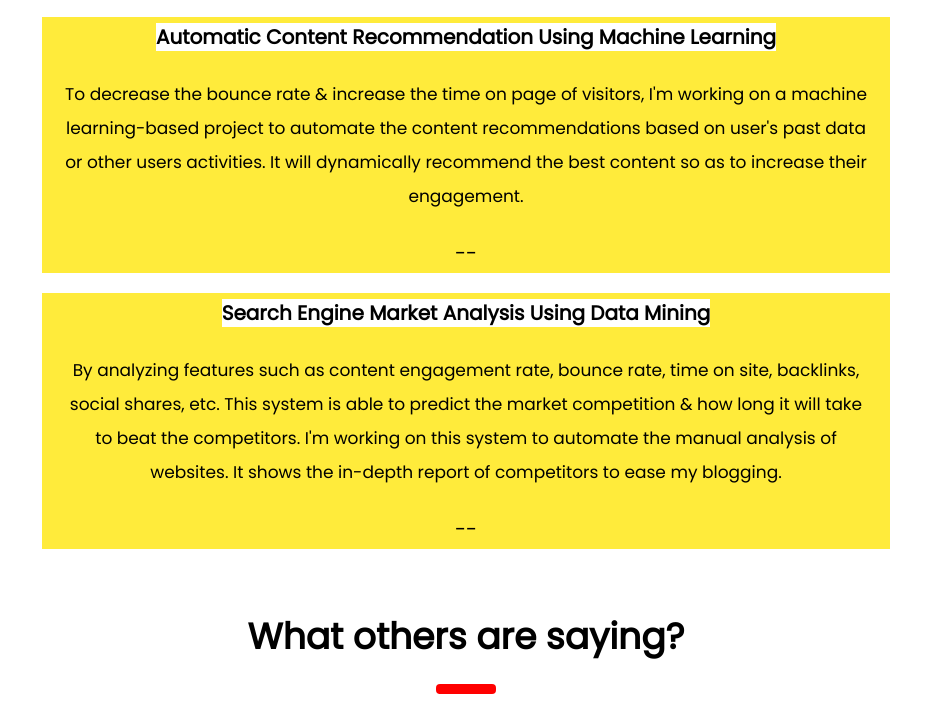
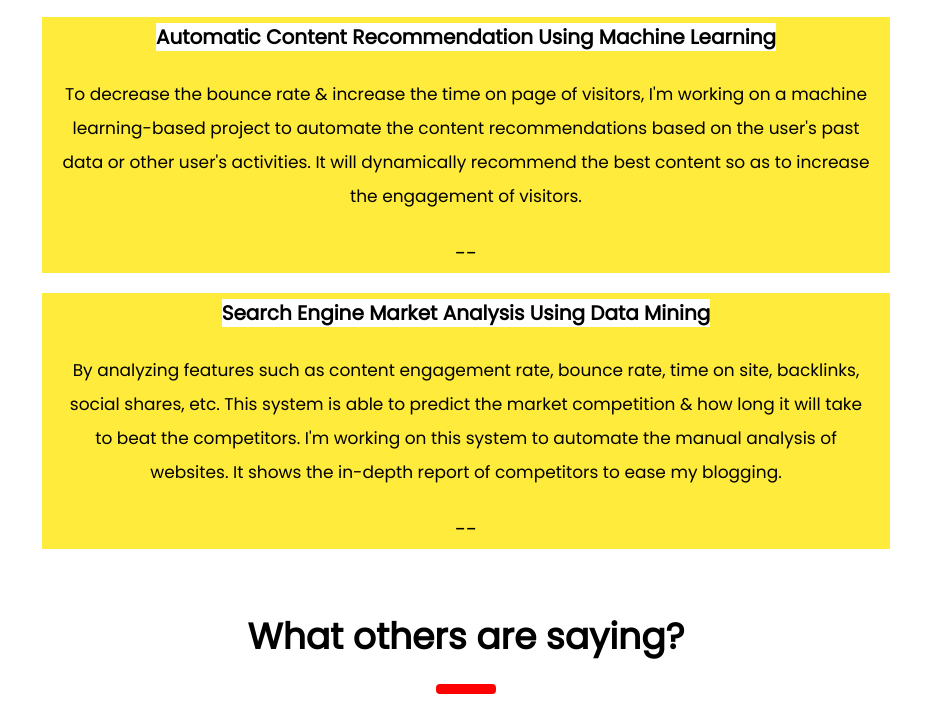
Before and after one commit to shauryaa-dev/shauryaa-dev.github.io, a plain HTML site: page index.html in a window 1280 px wide. Shown: the part 5291-5999 px from the top of the page, without its empty margins (324-1255 px from the left). Drawn offline with nearby package versions, Linux system fonts and the light colour scheme.

Commit message:
Update index.html

```diff
--- a/index.html
+++ b/index.html
@@ -257,7 +257,7 @@ Another turing point came into my life in late 2018 when i started a software cr
 <div class="w3-yellow w3-center">
       <p style="color:black;"><b><mark1> Automatic Content Recommendation Using Machine Learning </mark1></b></p>
 
-      <p style="margin-left: 20px;margin-right: 20px;font-size: 17px;">To decrease the bounce rate & increase the time on page of visitors, I'm working on a machine learning-based project to automate the content recommendations based on user's past data or other users activities. It will dynamically recommend the best content so as to increase their engagement.</p><p>--</p>
+      <p style="margin-left: 20px;margin-right: 20px;font-size: 17px;">To decrease the bounce rate & increase the time on page of visitors, I'm working on a machine learning-based project to automate the content recommendations based on the user's past data or other user's activities. It will dynamically recommend the best content so as to increase the engagement of visitors.</p><p>--</p>
  </div>
 
  <div class="w3-yellow w3-center">
```
